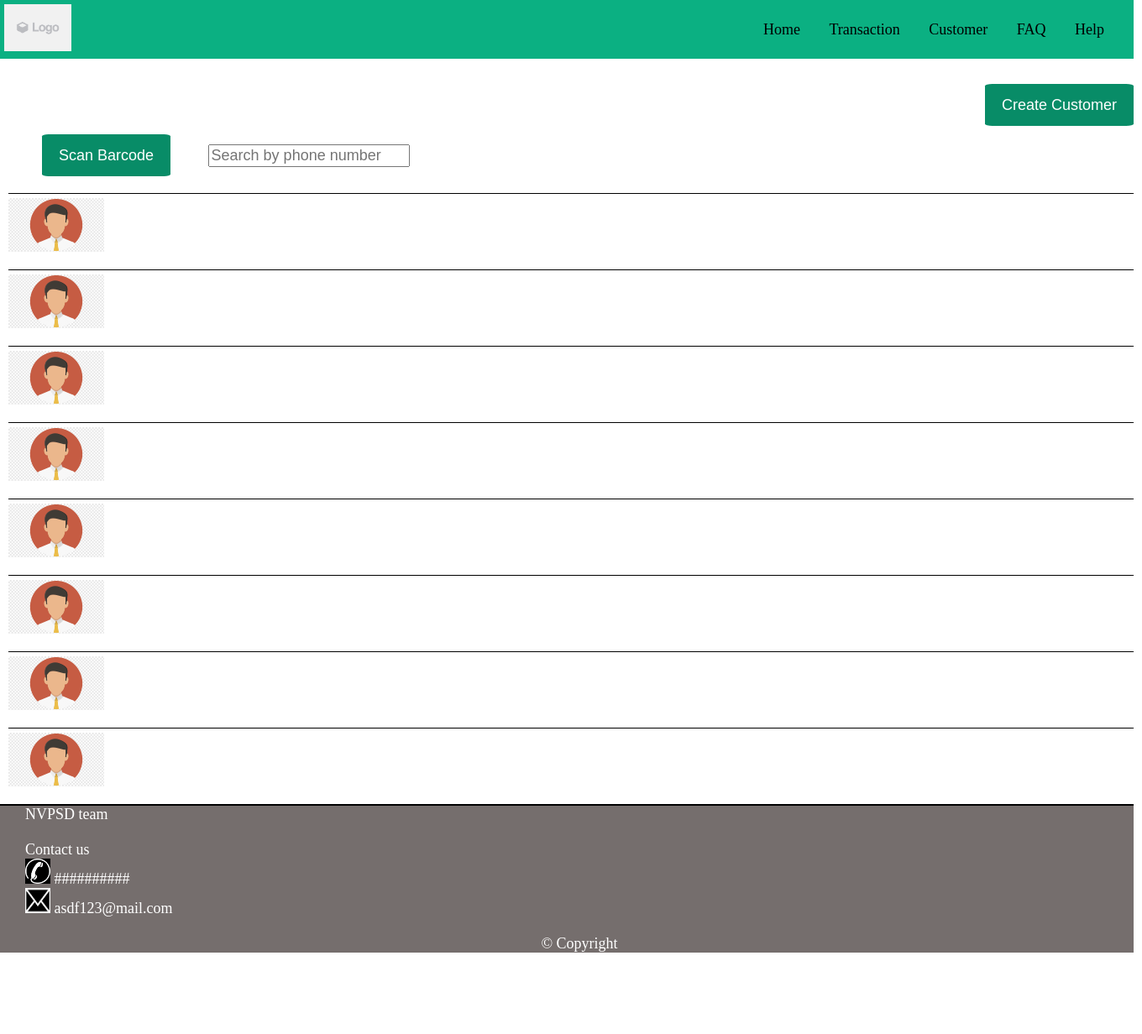
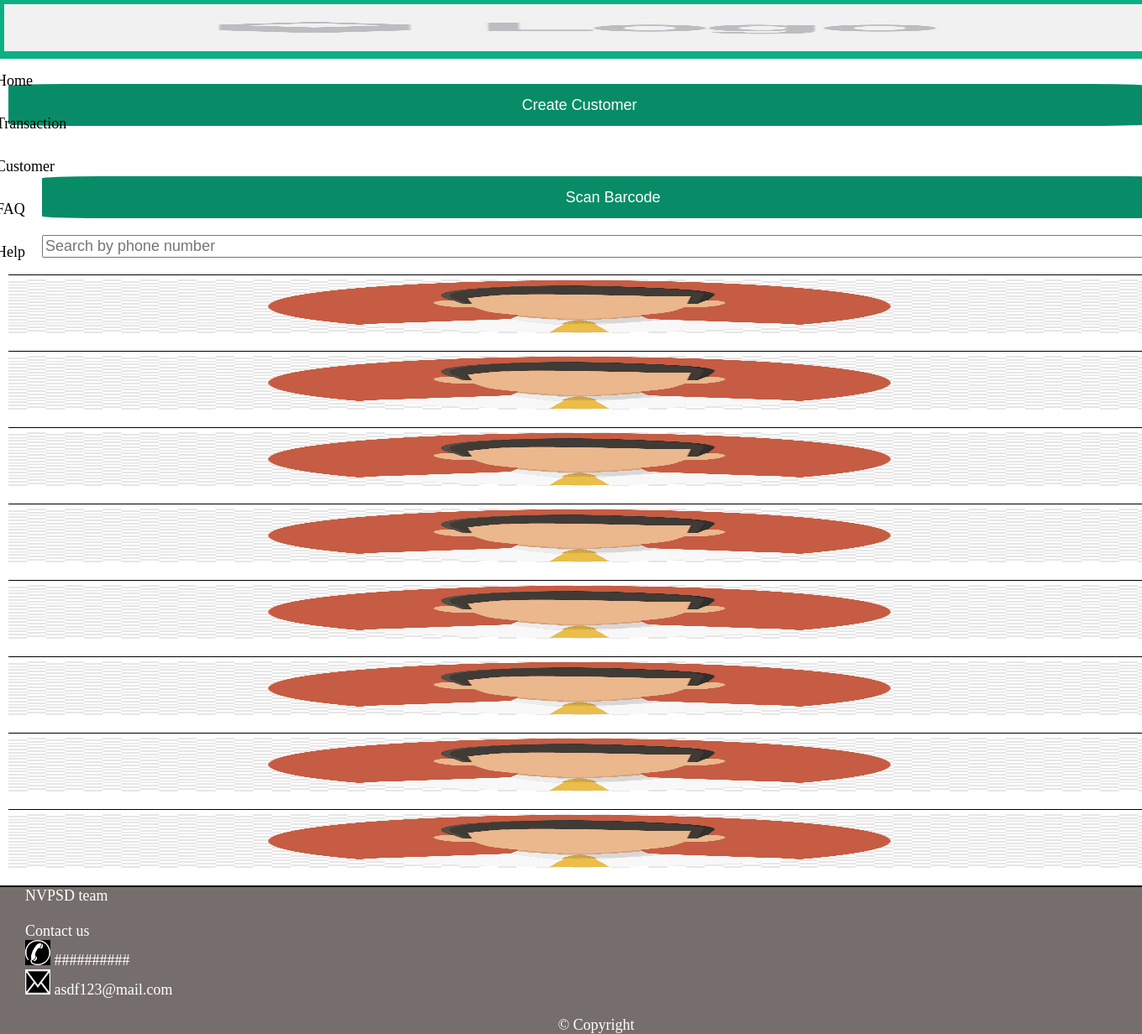
Before and after one commit to priyanka2011-sudo/hack_payment, a PHP site: page /CustomerList2.html in a window 1360 px wide; the page is wider, and only the part inside the window is pictured. Shown: that part at 84% size. Before the commit the page ends 1135 px from the top of that part, so only its background shows below. Run offline with PHP 8.4, Linux system fonts and the light colour scheme.

Commit message:
Update CustomerList2.css

```diff
--- a/CSS/CustomerList2.css
+++ b/CSS/CustomerList2.css
@@ -3,7 +3,7 @@ body {
 }
 * {
     font-size: large;
-    max-width: 1350px;
+    width: 100%;
 }
 /* CSS for top_bar */
 #top_bar {
```
